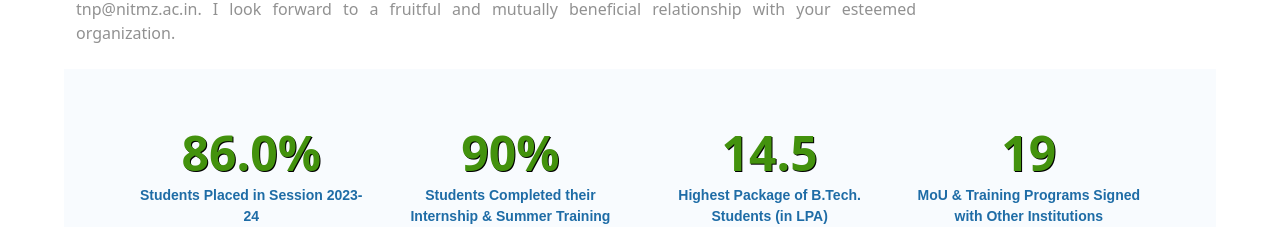
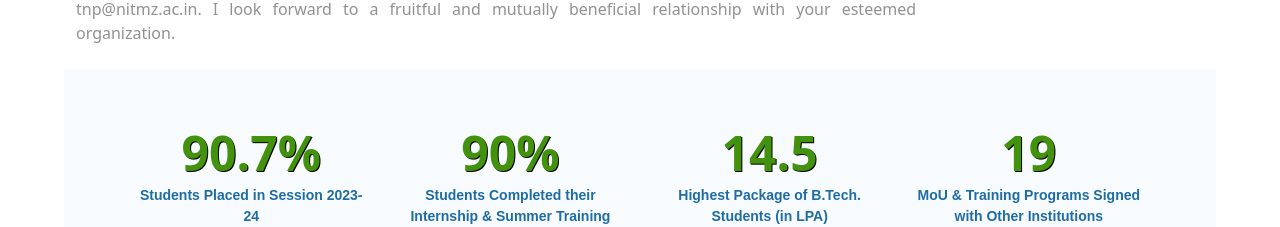
Before and after one commit to NIT-MZ/TNP-Web, a React (Create React App) app: page / in a window 1280 px wide. Shown: the part 2860-3087 px from the top of the page. Built offline with nearby package versions, Linux system fonts and the light colour scheme.

Commit message:
placement_increase

```diff
--- a/src/components/Counts.js
+++ b/src/components/Counts.js
@@ -24,7 +24,7 @@ const Counts = () => {
                   {counterOn && (
                     <CountUp
                       start={0}
-                      end={86}
+                      end={90.7}
                       duration={2}
                       delay={0}
                       decimals={1}
@@ -53,7 +53,10 @@ const Counts = () => {
                     ></CountUp>
                   )}
                 </span>
-                <p>Students Completed their Internship & Summer Training (2024-25)</p>
+                <p>
+                  Students Completed their Internship & Summer Training
+                  (2024-25)
+                </p>
               </div>
             </div>
 
```
